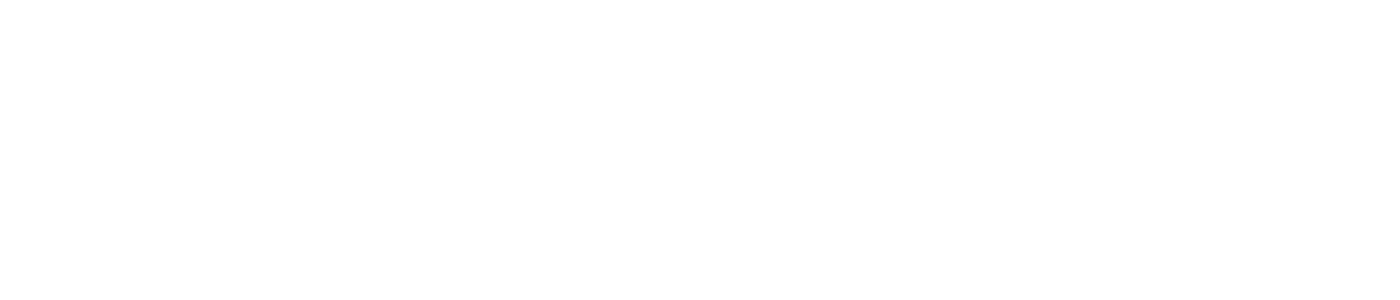
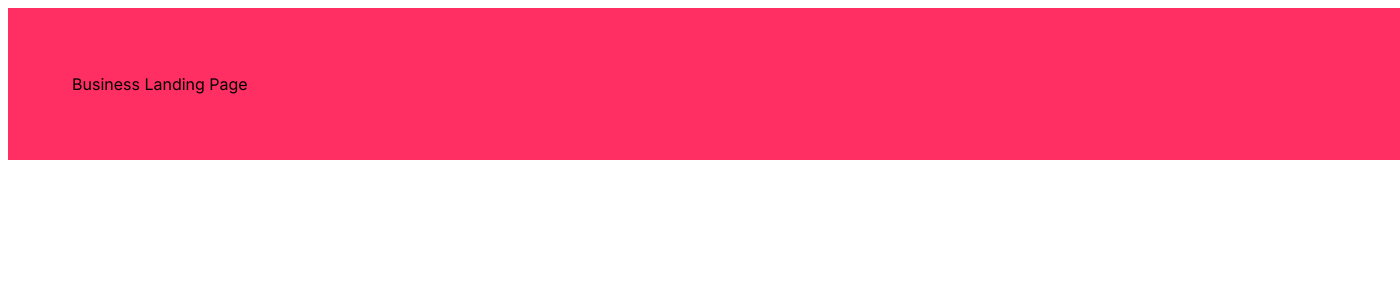
Before and after one commit to PRocha0503/sps-team-proyect-frontend, a React (Create React App) app: page /business in a window 1280 px wide. Before the commit this address had no page. Shown: the top 300 px of the page, 1400 px wide, since content can reach past the window. Built offline with nearby package versions, Linux system fonts and the light colour scheme.

Commit message:
Add Business Client Page

```diff
--- a/package.json
+++ b/package.json
@@ -13,6 +13,7 @@
     "@testing-library/user-event": "^13.5.0",
     "react": "^18.2.0",
     "react-dom": "^18.2.0",
+    "react-helmet-async": "^1.3.0",
     "react-router-dom": "^6.3.0",
     "react-scripts": "5.0.1",
     "styled-components": "^5.3.5",
--- /dev/null
+++ b/src/pages/BusinessLanding/BusinessLanding.jsx
@@ -0,0 +1,12 @@
+import { Box, Typography } from "@mui/material";
+import styles from "./styles/Business";
+
+const BusinessLanding = () => {
+	return (
+            <Box sx={{ ...styles.root }}>
+                <Typography>Business Landing Page</Typography>
+            </Box>
+    );
+}
+
+export default BusinessLanding;
--- /dev/null
+++ b/src/pages/BusinessLanding/styles/Business.js
@@ -0,0 +1,11 @@
+const styles = {
+	root: {
+		width: "100%",
+		height: "50 vh",
+		backgroundColor: "primary.main",
+		padding: "4rem",
+		margin: "0rem",
+	},
+};
+
+export default styles;
--- a/src/routes.js
+++ b/src/routes.js
@@ -1,4 +1,5 @@
 import Home from "./pages/Home/Home.jsx";
+import BusinessLanding from "./pages/BusinessLanding/BusinessLanding.jsx";
 
 const routes = [
 	{
@@ -7,6 +8,13 @@
 		element: <Home />,
 		exact: true,
 	},
+
+	{
+		id: 2,
+		path: "/business",
+		element: <BusinessLanding/>,
+		exact: true,
+	},
 ];
 
 export default routes;
```
Also changed, not shown: 1 other file (tests, documents, lock files or other folders).
